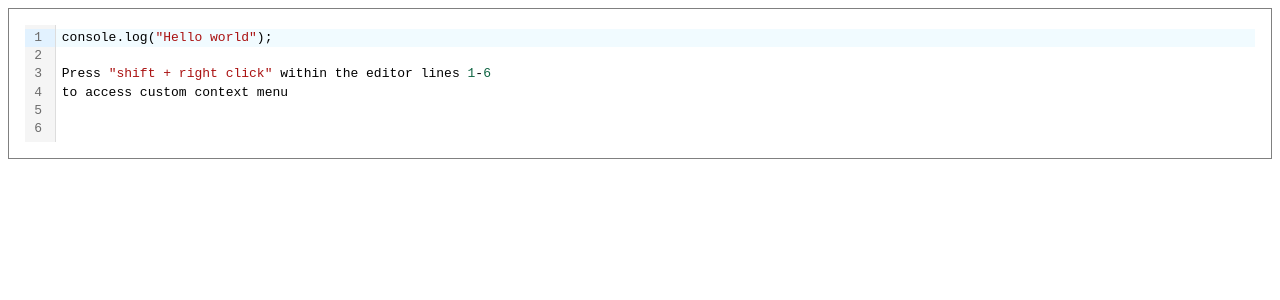
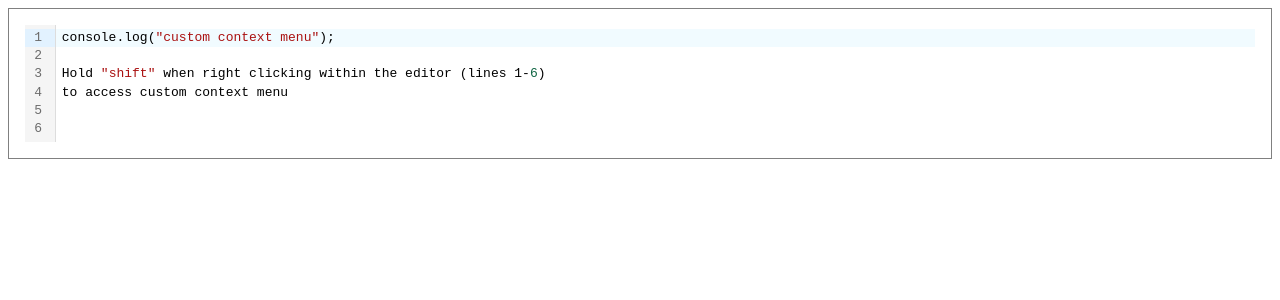
Before and after one commit to harneetsahi/playground_codeEditor, a React (Vite) app: page / in a window 1280 px wide. Shown: the top 300 px of the page. Built offline with nearby package versions, Linux system fonts and the light colour scheme.

Commit message:
Refactor: context menu positioning

```diff
--- a/src/components/Editor.jsx
+++ b/src/components/Editor.jsx
@@ -23,9 +23,9 @@ function Editor({ setView }) {
     if (editorRef.current === null) return;
 
     const state = EditorState.create({
-      doc: `console.log("Hello world");
+      doc: `console.log("custom context menu");
 
-Press "shift + right click" within the editor lines 1-6
+Hold "shift" when right clicking within the editor (lines 1-6)
 to access custom context menu
 
       `,
@@ -55,29 +55,14 @@ to access custom context menu
     if (e.shiftKey) {
       e.preventDefault();
 
-      const contextMenuProps = contextMenuRef.current.getBoundingClientRect();
+      const contextMenuRect = contextMenuRef.current.getBoundingClientRect();
+      const editorRect = editorRef.current.getBoundingClientRect();
 
-      console.log(contextMenuProps);
-      console.log(e.clientX);
+      let x = e.clientX - editorRect.left;
+      let y = e.clientY - editorRect.top;
 
-      const leftPosition = e.clientX < 500 / 2; // because I set the editor width to 500
-
-      const topPosition = e.clientY < 300 / 2;
-
-      let x;
-      let y;
-
-      if (leftPosition) {
-        x = e.clientX;
-      } else {
-        x = e.clientX - contextMenuProps.width;
-      }
-
-      if (topPosition) {
-        y = e.clientY;
-      } else {
-        y = e.clientY - contextMenuProps.height;
-      }
+      x = Math.min(Math.max(x, 0), editorRect.width - contextMenuRect.width);
+      y = Math.min(Math.max(y, 0), editorRect.height - contextMenuRect.height);
 
       setContextMenu({
         position: {
@@ -91,7 +76,6 @@ to access custom context menu
 
   useEffect(() => {
     function handler(e) {
-      console.log(e.target);
       if (contextMenuRef.current) {
         if (!contextMenuRef.current.contains(e.target)) {
           setContextMenu({
@@ -124,7 +108,7 @@ to access custom context menu
       <section
         onContextMenu={(e) => handleContextMenu(e)}
         ref={editorRef}
-        style={{ margin: "1rem" }}
+        style={{ padding: "1rem" }}
       ></section>
     </>
   );
```
